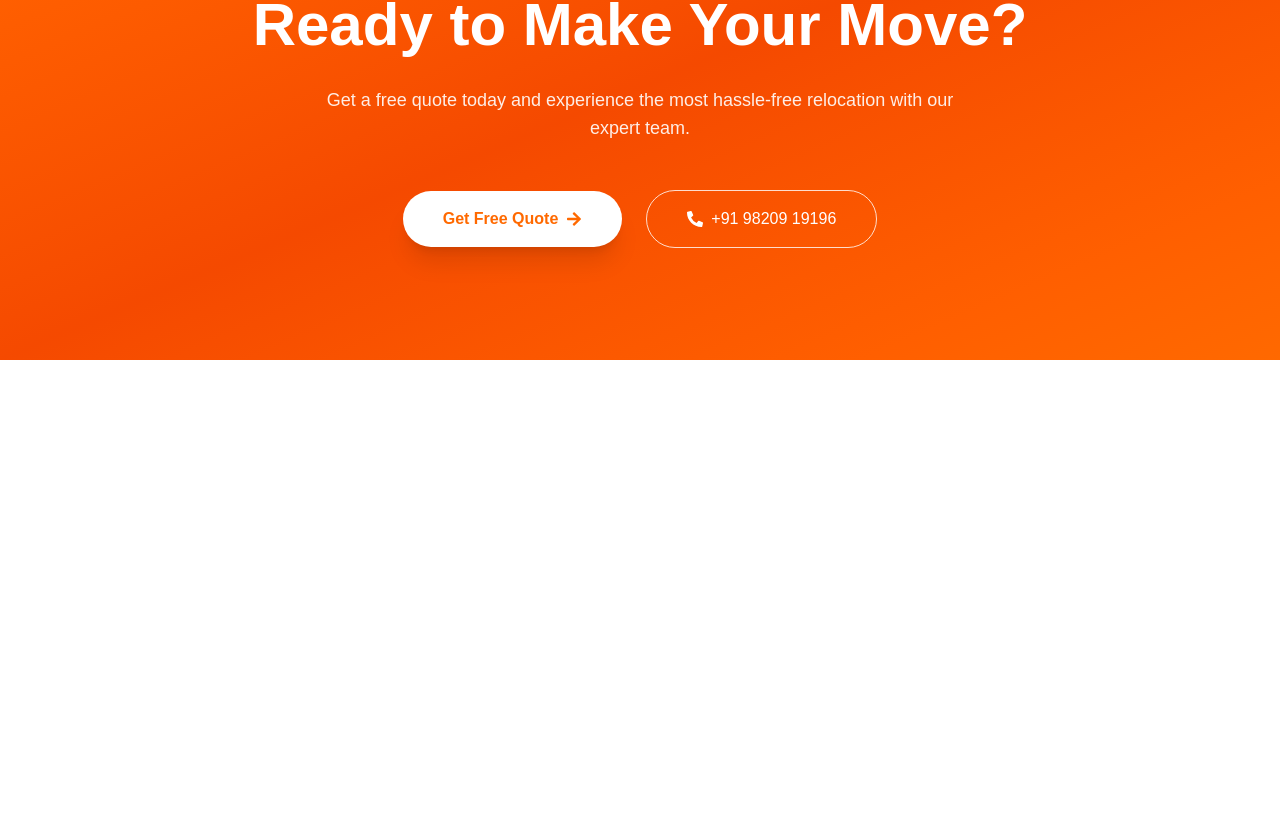
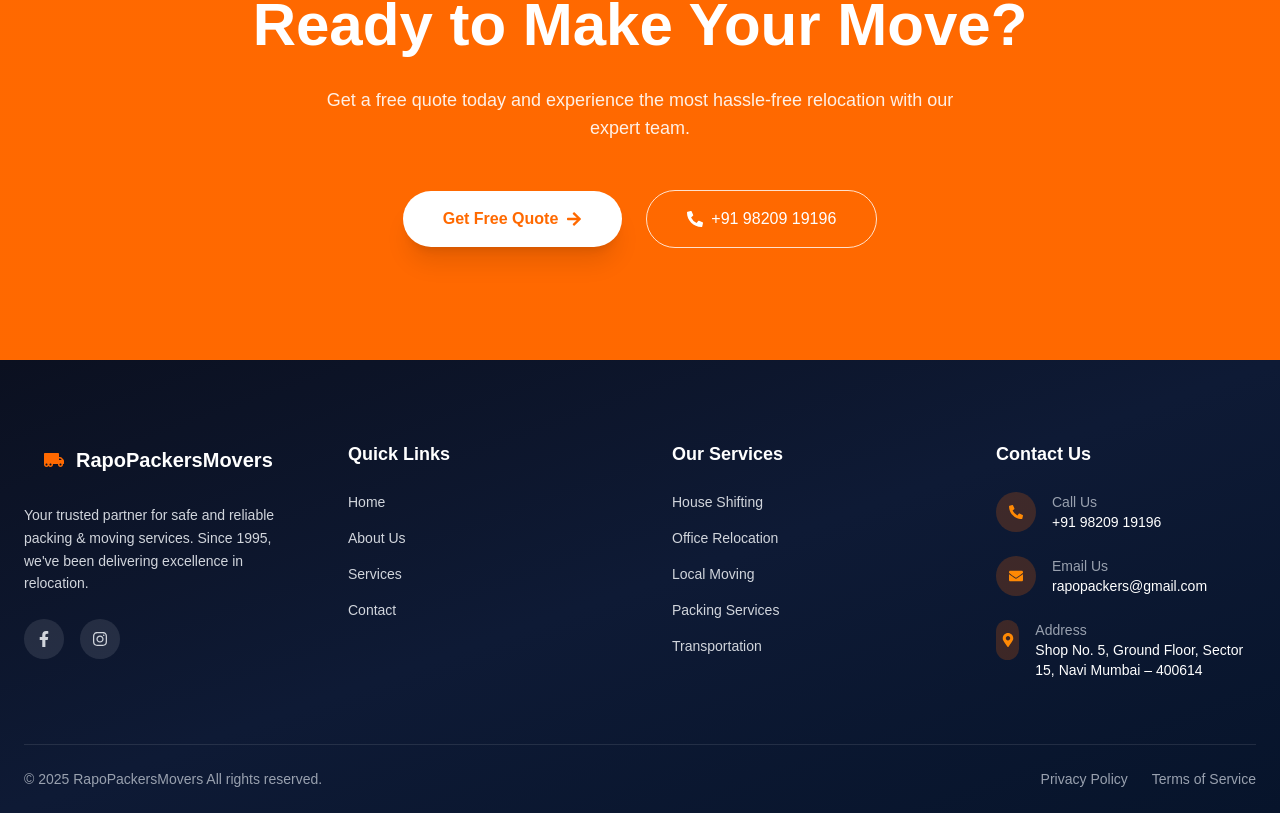
Before and after one commit to Ratneshch/RapoPackersMovers, a Next.js app: page / in a window 1280 px wide. Shown: the part 5668-6481 px from the top of the page. Before the commit the page ends 6028 px from the top, so only its background shows below. Built offline with nearby package versions, Linux system fonts and the light colour scheme.

Commit message:
hero page done

```diff
--- a/src/app/layout.js
+++ b/src/app/layout.js
@@ -1,6 +1,7 @@
 import { Geist, Geist_Mono } from "next/font/google";
 import "./globals.css";
 import Navbar from "@/components/Navbar";
+import Footer from "@/components/Footer";
 
 const geistSans = Geist({
   variable: "--font-geist-sans",
@@ -20,12 +21,16 @@ export const metadata = {
 export default function RootLayout({ children }) {
   return (
     <html lang="en">
-      <body
-        className={`${geistSans.variable} ${geistMono.variable} antialiased`}
-      >
-        <Navbar/>
-        {children}
+      <body className={`${geistSans.variable} ${geistMono.variable} antialiased`}>
+        <Navbar />
 
+        {/* MAIN CONTENT */}
+        <main className="relative z-10">
+          {children}
+        </main>
+
+        {/* FOOTER */}
+        <Footer />
       </body>
     </html>
   );
--- a/src/app/page.js
+++ b/src/app/page.js
@@ -9,7 +9,7 @@ import React from 'react'
 
 const page = () => {
   return (
-    <div className='w-full h-screen '>
+    <div className='w-full  '>
       <HeroBanner/>
       <OurSerives/>
       <WhyChooseUs/>
--- a/src/components/CallToAction.js
+++ b/src/components/CallToAction.js
@@ -5,7 +5,8 @@ import { FaPhoneAlt, FaArrowRight } from "react-icons/fa";
 
 const CallToAction = () => {
   return (
-    <section className="w-full bg-gradient-to-br from-orange-500 via-orange-600 to-orange-500 py-28 px-6 text-white">
+    <section className="relative z-10 w-full bg-gradient-to-br from-orange-500 via-orange-500 to-orange-500 py-28 px-6 text-white ">
+
 
       <div className="max-w-4xl mx-auto text-center">
 
--- a/src/components/ContactUs.js
+++ b/src/components/ContactUs.js
@@ -167,7 +167,7 @@ const ContactUs = () => {
             {/* Button */}
             <button
               type="submit"
-              className="w-full bg-orange-500 hover:bg-orange-600 text-white py-4 rounded-xl flex items-center justify-center gap-2 text-lg shadow-lg transition-all"
+              className="w-full bg-orange-500 hover:bg-orange-600 text-white py-4 rounded-xl flex items-center  cursor-pointer justify-center gap-2 text-lg shadow-lg transition-all"
             >
               <FaPaperPlane />
               Get Free Quote
--- a/src/components/Footer.js
+++ b/src/components/Footer.js
@@ -1,9 +1,146 @@
-import React from 'react'
+"use client";
+
+import React from "react";
+import {
+  FaFacebookF,
+  FaInstagram,
+  FaPhoneAlt,
+  FaEnvelope,
+  FaMapMarkerAlt,
+  FaTruckMoving
+} from "react-icons/fa";
 
 const Footer = () => {
   return (
-    <div>Footer</div>
-  )
-}
+    <footer className="w-full bg-gradient-to-br from-[#0b1020] via-[#0e1a35] to-[#07142b] text-gray-300 px-6 pt-20">
 
-export default Footer
+      {/* Top Section */}
+      <div className="max-w-7xl mx-auto grid grid-cols-1 md:grid-cols-2 lg:grid-cols-4 gap-16 pb-16">
+
+        {/* Brand */}
+        <div>
+          <div className="flex items-center gap-3 mb-6">
+            <div className="w-10 h-10 text-orange-500 flex items-center justify-center font-bold ">
+             <FaTruckMoving className="text-2xl ml-5"/>
+            </div>
+            <h2 className="text-xl font-semibold text-white ">
+              RapoPackersMovers
+            </h2>
+          </div>
+
+          <p className="text-sm leading-relaxed">
+            Your trusted partner for safe and reliable packing & moving
+            services. Since 1995, we've been delivering excellence in
+            relocation.
+          </p>
+
+          {/* Social Icons */}
+          <div className="flex gap-4 mt-6">
+            <a
+              href="#"
+              className="w-10 h-10 rounded-full bg-white/10 hover:bg-orange-500 transition-all flex items-center justify-center"
+            >
+              <FaFacebookF />
+            </a>
+            <a
+              href="#"
+              className="w-10 h-10 rounded-full bg-white/10 hover:bg-orange-500 transition-all flex items-center justify-center"
+            >
+              <FaInstagram />
+            </a>
+          </div>
+        </div>
+
+        {/* Quick Links */}
+        <div>
+          <h3 className="text-white font-semibold text-lg mb-6">
+            Quick Links
+          </h3>
+          <ul className="space-y-4 text-sm">
+            <li className="hover:text-orange-400 cursor-pointer">Home</li>
+            <li className="hover:text-orange-400 cursor-pointer">About Us</li>
+            <li className="hover:text-orange-400 cursor-pointer">Services</li>
+            <li className="hover:text-orange-400 cursor-pointer">Contact</li>
+          </ul>
+        </div>
+
+        {/* Services */}
+        <div>
+          <h3 className="text-white font-semibold text-lg mb-6">
+            Our Services
+          </h3>
+          <ul className="space-y-4 text-sm ">
+            <li className="hover:text-orange-500 cursor-pointer transition-all">House Shifting</li>
+            <li className="hover:text-orange-500 cursor-pointer transition-all">Office Relocation</li>
+            <li className="hover:text-orange-500 cursor-pointer transition-all">Local Moving</li>
+            <li className="hover:text-orange-500 cursor-pointer transition-all">Packing Services</li>
+            <li className="hover:text-orange-500 cursor-pointer transition-all">Transportation</li>
+          </ul>
+        </div>
+
+        {/* Contact */}
+        <div>
+          <h3 className="text-white font-semibold text-lg mb-6">
+            Contact Us
+          </h3>
+
+          <ul className="space-y-6 text-sm">
+            <li className="flex gap-4">
+              <div className="w-10 h-10 rounded-full bg-orange-500/20 text-orange-400 flex items-center justify-center">
+                <FaPhoneAlt />
+              </div>
+              <div>
+                <p className="text-gray-400">Call Us</p>
+                <p className="text-white font-medium">
+                  +91 98209 19196
+                </p>
+              </div>
+            </li>
+
+            <li className="flex gap-4">
+              <div className="w-10 h-10 rounded-full bg-orange-500/20 text-orange-400 flex items-center justify-center">
+                <FaEnvelope />
+              </div>
+              <div>
+                <p className="text-gray-400">Email Us</p>
+                <p className="text-white font-medium">
+                  rapopackers@gmail.com
+                </p>
+              </div>
+            </li>
+
+            <li className="flex gap-4">
+              <div className="w-10 h-10 rounded-full bg-orange-500/20 text-orange-400 flex items-center justify-center">
+                <FaMapMarkerAlt />
+              </div>
+              <div>
+                <p className="text-gray-400">Address</p>
+                <p className="text-white font-medium">
+                  Shop No. 5, Ground Floor, Sector 15, Navi Mumbai – 400614
+                </p>
+              </div>
+            </li>
+          </ul>
+        </div>
+      </div>
+
+      {/* Divider */}
+      <div className="border-t border-white/10"></div>
+
+      {/* Bottom Bar */}
+      <div className="max-w-7xl mx-auto py-6 flex flex-col md:flex-row items-center justify-between text-sm text-gray-400">
+        <p>© 2025 RapoPackersMovers All rights reserved.</p>
+        <div className="flex gap-6 mt-4 md:mt-0">
+          <span className="hover:text-orange-400 cursor-pointer">
+            Privacy Policy
+          </span>
+          <span className="hover:text-orange-400 cursor-pointer">
+            Terms of Service
+          </span>
+        </div>
+      </div>
+    </footer>
+  );
+};
+
+export default Footer;
--- a/src/components/Navbar.js
+++ b/src/components/Navbar.js
@@ -29,7 +29,7 @@ const Navbar = () => {
         </ul>
 
         {/* Call Button */}
-        <button className="flex items-center gap-2 px-5 py-2 text-lg font-semibold rounded-full bg-orange-500 hover:bg-orange-400 transition">
+        <button className="flex items-center gap-2 px-5 py-2 text-lg font-semibold rounded-full bg-orange-500 hover:bg-orange-600 transition">
           <FaPhone />
           Call Now
         </button>
```
